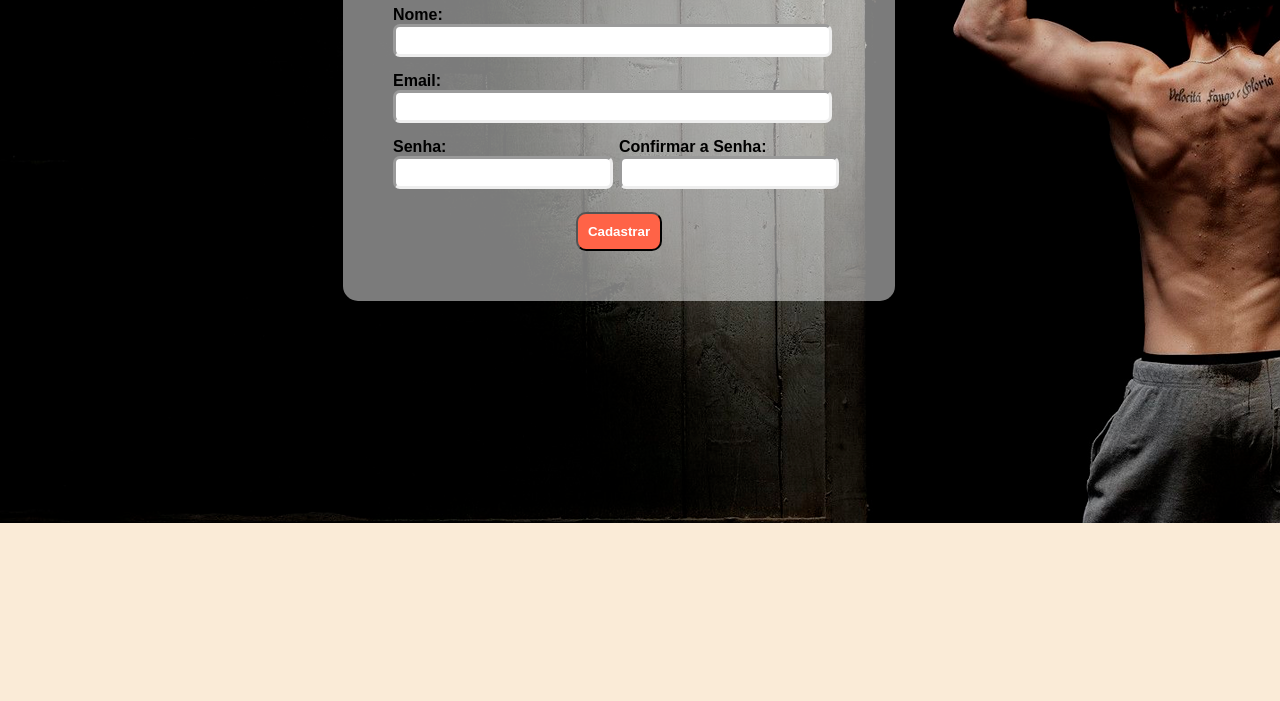
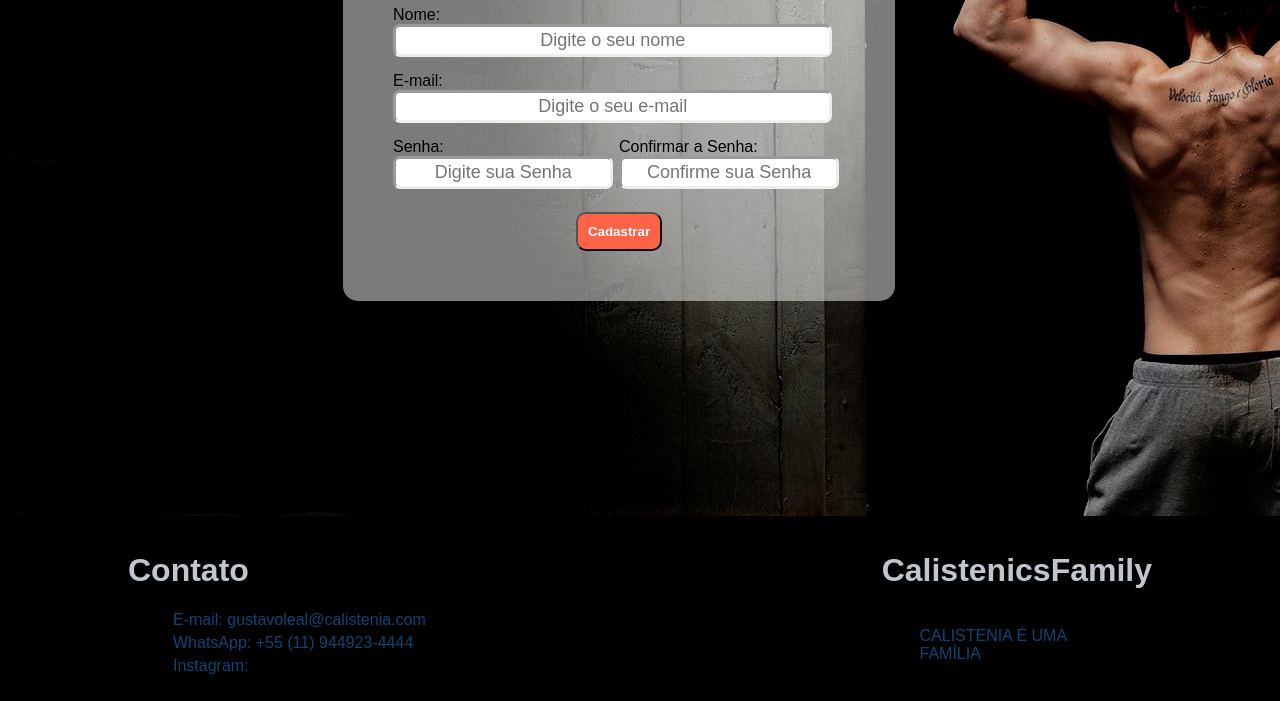
Before and after one commit to Gustavo141101/Projeto-Individual, a plain HTML site: page cadastro.html in a window 1280 px wide. Shown: the part 270-971 px from the top of the page. Before the commit the page ends 800 px from the top, so only its background shows below. Drawn offline with Linux system fonts and the light colour scheme.

```diff
--- a/cadastro.html
+++ b/cadastro.html
@@ -1,5 +1,6 @@
 <!DOCTYPE html>
 <html lang="en">
+
 <head>
   <meta charset="UTF-8">
   <meta http-equiv="X-UA-Compatible" content="IE=edge">
@@ -7,12 +8,13 @@
   <title>Document</title>
   <link rel="stylesheet" href="style4Cadastro.css">
 </head>
+
 <body>
   <header>
     <div class="container">
       <h1><span class="text-calistenia">Calistenics</span>Family</h1>
       <ul>
-            <li><a href="index.html" >Home</a></li>
+        <li><a href="index.html">Home</a></li>
         <li><a href="O_que_é_Calistenia.html">O que é Calistenia?</a></li>
         <li><a href="login.html" class="text-calistenia">Login</a> </li>
       </ul>
@@ -28,30 +30,84 @@
             <!-- Nome e Email -->
             <h1 class="text-calistenia">Cadastro</h1>
             <label for="idNome">Nome:</label>
-              <input type="text" id="idNome" class="input-cadastro">
+            <input type="text" id="idNome" class="input-cadastro" placeholder="Digite o seu nome">
             <br>
-              <label for="idEmail">Email:</label>
-              <input type="email" id="idEmail" class="input-cadastro">
+            <label for="idEmail">E-mail:</label>
+            <input type="email" id="idEmail" class="input-cadastro" placeholder="Digite o seu e-mail">
 
             <!-- Senha CNPJ CEP -->
             <div class="form-inline">
 
               <div class="form-particao">
                 <label for="idSenha">Senha:</label>
-                  <input maxlength="16" type="password" id="idSenha" class="input-cadastro">
+                <input maxlength="16" type="password" id="idSenha" class="input-cadastro" placeholder="Digite sua Senha">
               </div>
               <div class="form-particao">
                 <label for="idConfirmSenha">Confirmar a Senha:</label>
-                  <input maxlength="16" type="password" id="idConfirmSenha" class="input-cadastro">
+                <input maxlength="16" type="password" id="idConfirmSenha" class="input-cadastro" placeholder="Confirme sua Senha">
               </div>
 
-                <div  class="bottom-cadastro" >
-              <button class="bottom-cadastro2"  onclick="verificarCadastro()">Cadastrar</button>
+              <div class="bottom-cadastro">
+                <button class="bottom-cadastro2" onclick="verificarCadastro()">Cadastrar</button>
               </div>
             </div>
         </form>
       </div>
     </div>
   </div>
+  <div class="footer">
+
+    <div class="container">
+        <div class="contato">
+            <h1 class="text-orange">Contato</h1>
+            <ul>
+                <li>E-mail: gustavoleal@calistenia.com</li>
+                <li>WhatsApp: +55 (11) 944923-4444</li>
+                <li>Instagram: <a href="https://www.instagram.com/_gsleal/">Gustavo Leal</a>
+            </ul>
+        </div>
+    </div>
+    <div class="container">
+        <div class="mais">
+            <h1 class="text-orange">CalistenicsFamily</h1>
+            <p>CALISTENIA É UMA FAMÍLIA</p>
+        </div>
+    </div>
+</div>
+</footer>
 </body>
+
 </html>
+
+<script>
+   function verificarCadastro() {
+    var nome = idNome.value; //min 3
+    var email = idEmail.value; //@
+    var senha = idSenha.value; //min 8 max 16
+    var confirmSenha = idConfirmSenha.value; // == senha
+
+    if (nome.length <= 3) {
+      mensagem += "Nome deve ter no minimo 3 caracteres <br>";
+
+    }
+    if (email.indexOf("@") == -1) {
+      mensagem += "Insira um Email Válido <br>";
+    }
+
+    if (senha.length < 8 || senha.length > 16) {
+      mensagem += "A senha deve ter entre 8 e 16 caracteres <br>";
+    }
+
+    if (confirmSenha != senha) {
+
+      mensagem += "As senhas não são iguais <br>";
+
+
+    }
+
+
+   }
+
+
+
+</script>
--- a/style.css
+++ b/style.css
@@ -99,7 +99,7 @@
 }
 
 .footer h1{
-    color: black;
+    color: #f0f8ffa8;
 }
 
 .footer ul li{
--- a/style3Login.css
+++ b/style3Login.css
@@ -51,6 +51,9 @@
 .text-calistenia{
   color: tomato;
 }
+.margem-cadastro{
+  margin: 4%;
+}
 .form-login {
     background-color: rgb(245, 245, 245 ,0.5);
     width: 40%;
@@ -84,6 +87,7 @@
     height: 35px;
     border: inset #b5b5b5ab 3px;
     border-radius: 5px;
+    text-align: center;
   }
 
   .form-login button {
@@ -117,3 +121,36 @@
 .conteudo-login{
   padding-top: 1%
 }
+.footer{
+  background-color: black;
+  padding-top: 15px;
+  overflow: hidden;
+}
+
+.footer h1{
+  color: #f0f8ffcc;
+}
+
+.footer ul li{
+  text-decoration: none;
+  color: #0f4574;
+  margin: 5px;
+  list-style: none;
+}
+
+.contato{
+  float: left;
+
+}
+.mais{
+  float: right;
+
+}
+.mais p{
+  margin: 14%;
+  color: #0f4574;
+
+}
+.footer a{
+  color: black;
+}
--- a/style4Cadastro.css
+++ b/style4Cadastro.css
@@ -50,7 +50,10 @@
 }
 .text-calistenia{
     color: tomato;
+    text-align: center;
 }
+
+
 
 .form-cadastro
   {
@@ -80,7 +83,7 @@
   {
       display: block;
       margin: 15px 0px 0px;
-      font-weight: bold;
+
   }
 
   .form-inline
@@ -138,8 +141,41 @@
 
  .img-geral{
    background-image: url("./Imagens/Calistenia-Login.png");
-   height: 90vh;
+   height: 110vh;
  }
  .conteudo-login{
    padding-top: 1%;
  }
+ .footer{
+  background-color: black;
+  padding-top: 15px;
+  overflow: hidden;
+}
+
+.footer h1{
+  color: #f0f8ffcc;
+}
+
+.footer ul li{
+  text-decoration: none;
+  color: #0f4574;
+  margin: 5px;
+  list-style: none;
+}
+
+.contato{
+  float: left;
+
+}
+.mais{
+  float: right;
+
+}
+.mais p{
+  margin: 14%;
+  color: #0f4574;
+
+}
+.footer a{
+  color: black;
+}
```
Also changed, not shown: login.html (+44 -1 lines). Lines whose indentation alone changed are shown as unchanged.
